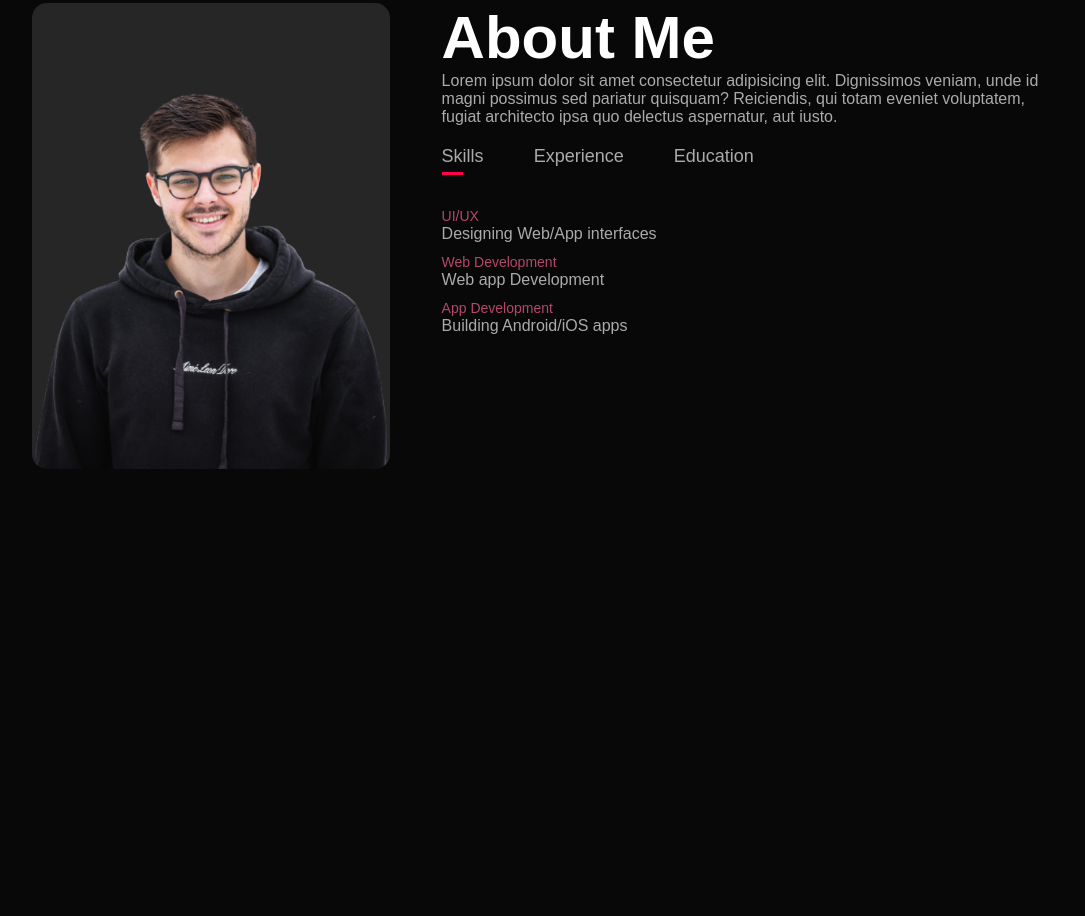
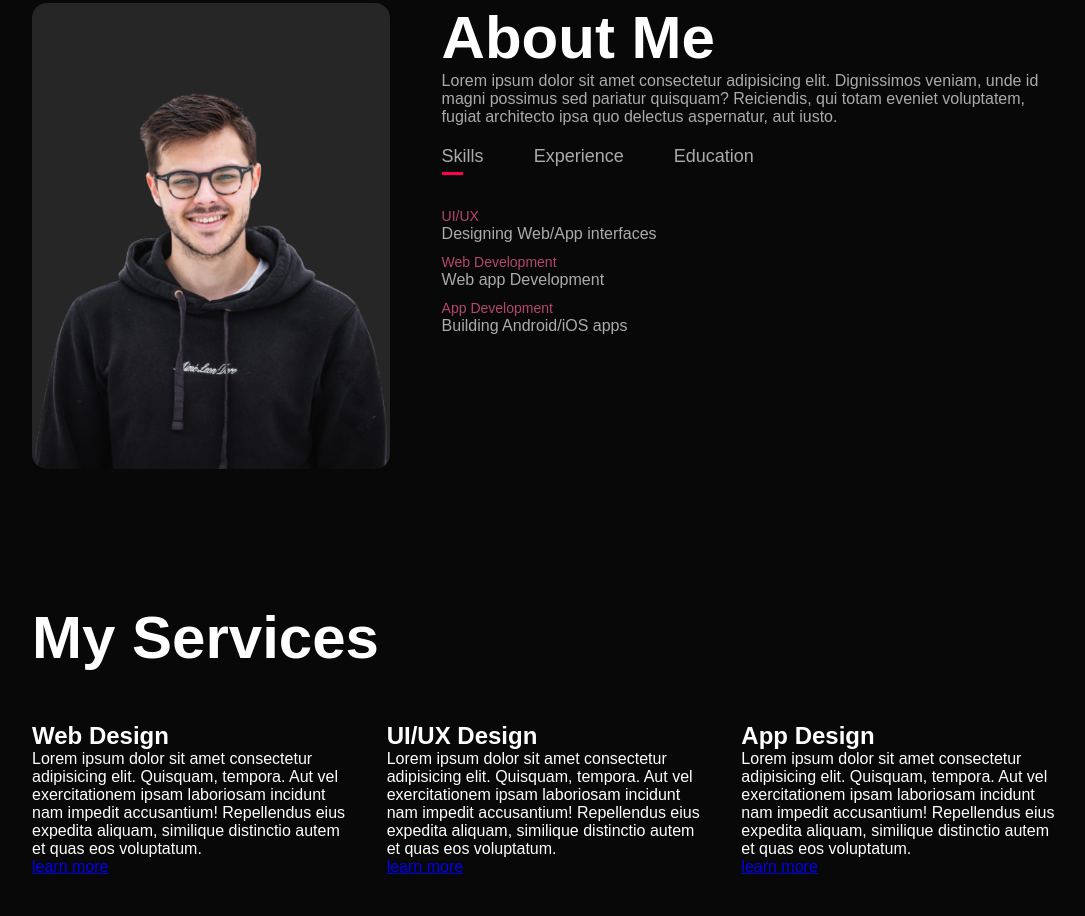
Before and after one commit to Antaryami-Sahoo83/Personal_Portfolio, a plain HTML site: page index.html in a window 1280 px wide. Shown: the part 887-1803 px from the top of the page, without its empty margins (96-1181 px from the left). Before the commit the page ends 1450 px from the top, so only its background shows below. Drawn offline with Linux system fonts and the light colour scheme.

Commit message:
services section added

```diff
--- a/index.html
+++ b/index.html
@@ -81,6 +81,46 @@
         </div>
       </div>
     </div>
+
+    <!-- -----------------------------------Services------------------------------ -->
+
+    <div id="services">
+      <div class="container">
+        <h1 class="sub-title">My Services</h1>
+        <div class="services-list">
+          <div>
+            <h2>Web Design</h2>
+            <p>
+              Lorem ipsum dolor sit amet consectetur adipisicing elit. Quisquam,
+              tempora. Aut vel exercitationem ipsam laboriosam incidunt nam
+              impedit accusantium! Repellendus eius expedita aliquam, similique
+              distinctio autem et quas eos voluptatum.
+            </p>
+            <a href="#">learn more</a>
+          </div>
+          <div>
+            <h2>UI/UX Design</h2>
+            <p>
+              Lorem ipsum dolor sit amet consectetur adipisicing elit. Quisquam,
+              tempora. Aut vel exercitationem ipsam laboriosam incidunt nam
+              impedit accusantium! Repellendus eius expedita aliquam, similique
+              distinctio autem et quas eos voluptatum.
+            </p>
+            <a href="#">learn more</a>
+          </div>
+          <div>
+            <h2>App Design</h2>
+            <p>
+              Lorem ipsum dolor sit amet consectetur adipisicing elit. Quisquam,
+              tempora. Aut vel exercitationem ipsam laboriosam incidunt nam
+              impedit accusantium! Repellendus eius expedita aliquam, similique
+              distinctio autem et quas eos voluptatum.
+            </p>
+            <a href="#">learn more</a>
+          </div>
+        </div>
+      </div>
+    </div>
     <script>
       var tablinks = document.getElementsByClassName("tab-links");
       var tabcontents = document.getElementsByClassName("tab-contents");
--- a/style.css
+++ b/style.css
@@ -151,3 +151,16 @@ nav ul li a:hover::after {
 .tab-contents.active-tab {
   display: block;
 }
+
+/* ------------------------------services---------------------------------- */
+
+#services {
+  padding: 30px 0;
+}
+
+.services-list {
+  display: grid;
+  grid-template-columns: repeat(auto-fit, minmax(250px, 1fr));
+  grid-gap: 40px;
+  margin-top: 50px;
+}
```
